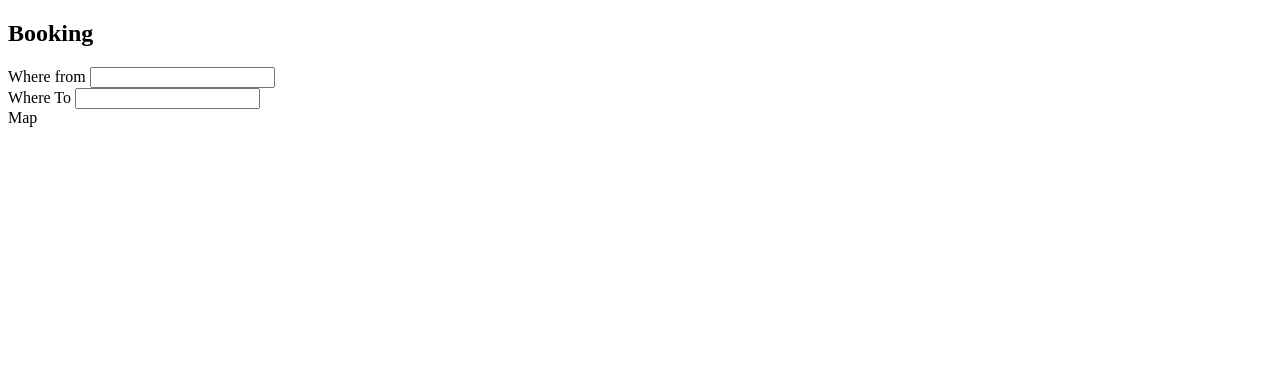
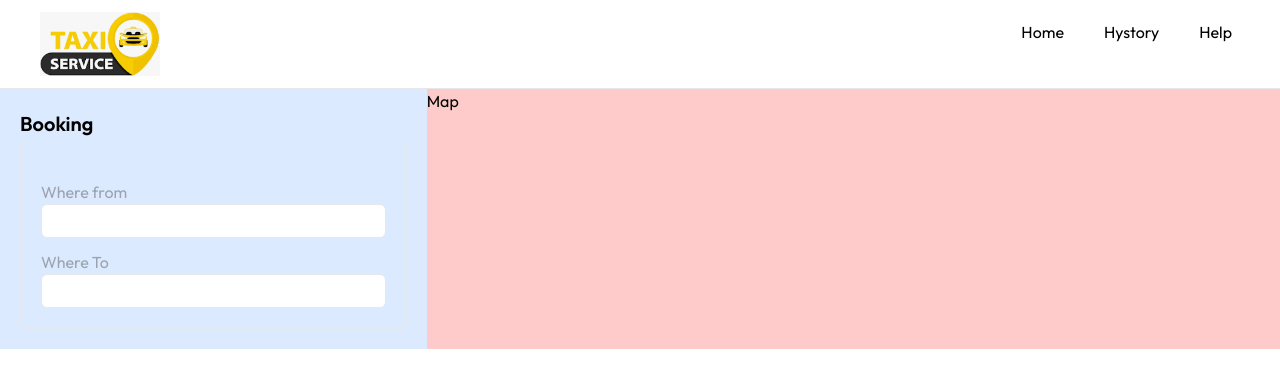
Before and after one commit to josuerushanika/nextapp, a Next.js app: page / in a window 1280 px wide. Shown: the top 388 px of the page. Built offline with nearby package versions, Linux system fonts and the light colour scheme.

Commit message:
Refactor codes

```diff
--- /dev/null
+++ b/app/layout.tsx
@@ -0,0 +1,30 @@
+import type { Metadata } from "next";
+import { Inter, Outfit } from "next/font/google";
+import "./globals.css";
+import { ClerkProvider } from "@clerk/nextjs";
+import NavBar from "@/components/NavBar";
+
+
+const outfit = Outfit({ subsets: ["latin"] });
+
+
+export const metadata: Metadata = {
+  title: "Create Next App",
+  description: "Generated by create next app",
+};
+
+export default function RootLayout({
+  children,
+}: Readonly<{
+  children: React.ReactNode;
+}>) {
+  return (
+    <ClerkProvider>
+      <html lang="en">
+        <body className={outfit.className}>
+          <NavBar /> {children}
+        </body>
+      </html>
+    </ClerkProvider>
+  );
+}
```
